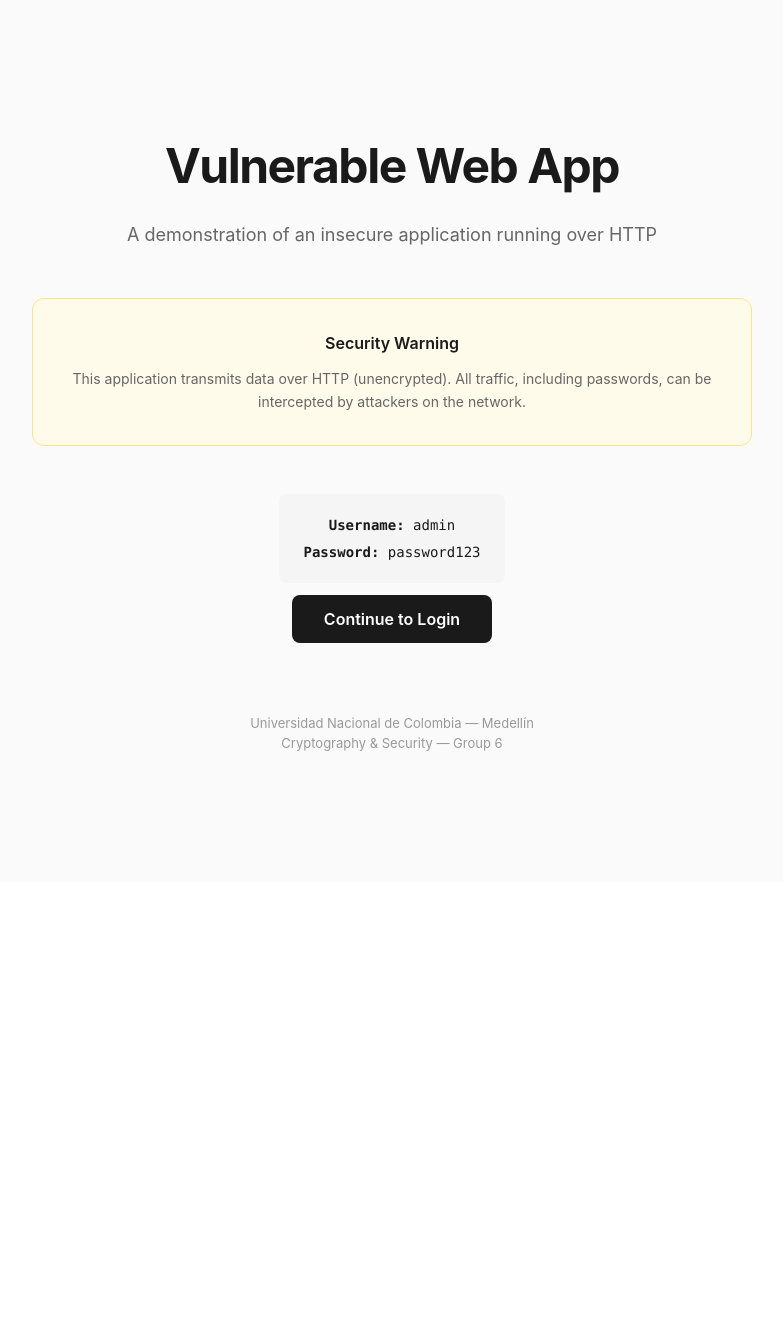
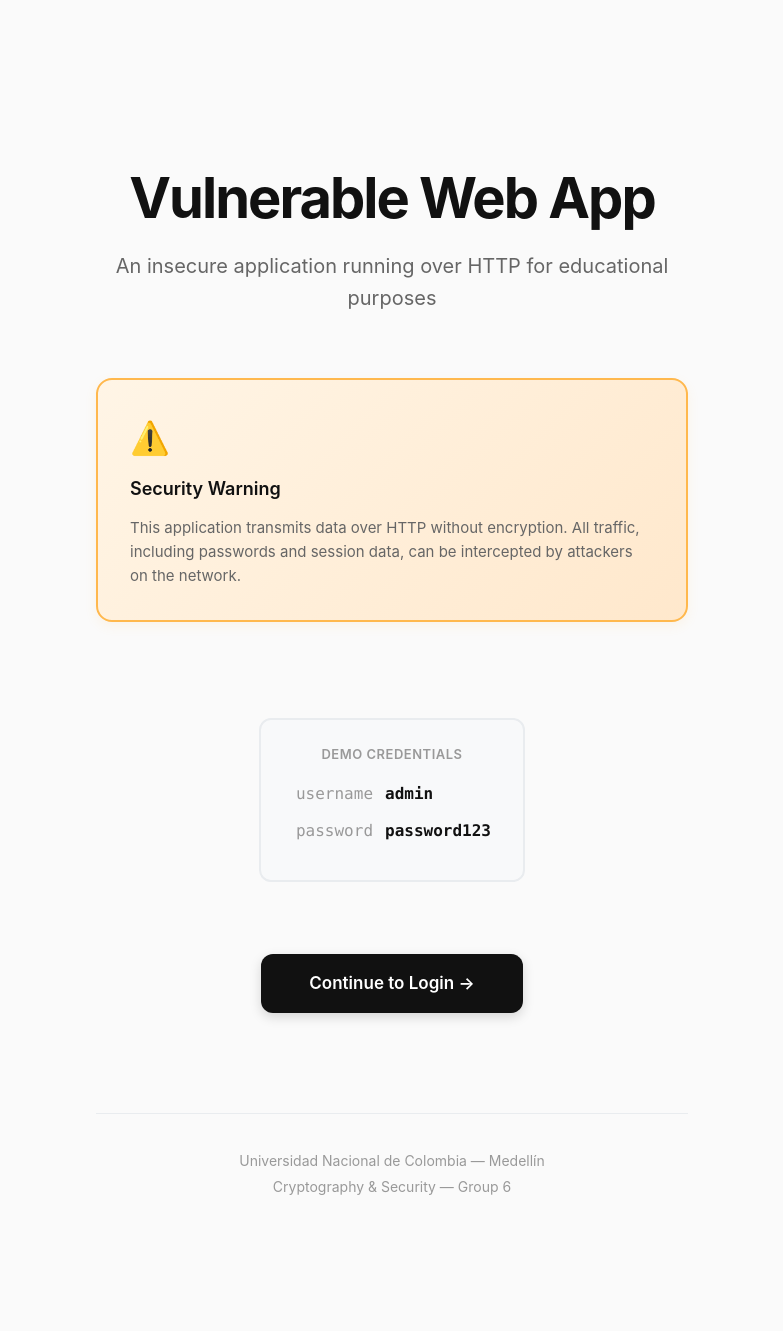
Before and after one commit to gustavop-dev/crypthography_project, a Django app: page / in a window 1280 px wide. Shown: the part 117-1448 px from the top of the page, without its empty margins (248-1031 px from the left). Before the commit the page ends 868 px from the top, so only its background shows below. Run offline with Django 4.2, Linux system fonts and the light colour scheme.

Commit message:
design: improve visual hierarchy and aesthetics
- Larger, bolder typography
- Subtle gradients on warning boxes
- Soft shadows on cards and buttons
- Better spacing and padding
- Improved focus states on inputs
- Hover effects with transforms
- Cleaner, more organized layout

```diff
--- a/mitm-demo/webserver/http_vulnerable/login_app/templates/home.html
+++ b/mitm-demo/webserver/http_vulnerable/login_app/templates/home.html
@@ -5,101 +5,156 @@
 {% block content %}
 <style>
     .hero {
-        max-width: 720px;
-        margin: 80px auto;
+        max-width: 640px;
+        margin: 0 auto;
+        padding: 120px 24px 80px;
         text-align: center;
     }
 
     .hero h1 {
-        font-size: 48px;
+        font-size: 56px;
         font-weight: 700;
-        letter-spacing: -1.5px;
-        margin-bottom: 16px;
-        color: #1a1a1a;
+        letter-spacing: -2px;
+        margin-bottom: 20px;
+        color: #111;
+        line-height: 1.1;
     }
 
-    .hero p {
-        font-size: 18px;
+    .subtitle {
+        font-size: 20px;
         color: #666;
-        margin-bottom: 48px;
+        margin-bottom: 64px;
+        font-weight: 400;
     }
 
-    .card {
-        background: #fff;
-        border: 1px solid #e5e5e5;
-        border-radius: 12px;
+    .warning-box {
+        background: linear-gradient(135deg, #fff5e6 0%, #ffe8cc 100%);
+        border: 2px solid #ffb84d;
+        border-radius: 16px;
         padding: 32px;
-        margin-bottom: 24px;
+        margin-bottom: 48px;
+        text-align: left;
+        box-shadow: 0 4px 12px rgba(255, 184, 77, 0.1);
     }
 
-    .warning-card {
-        background: #fffbeb;
-        border-color: #fde68a;
+    .warning-icon {
+        font-size: 32px;
+        margin-bottom: 12px;
     }
 
-    .card h3 {
-        font-size: 16px;
+    .warning-title {
+        font-size: 18px;
         font-weight: 600;
         margin-bottom: 12px;
-        color: #1a1a1a;
+        color: #111;
     }
 
-    .card p {
-        font-size: 14px;
+    .warning-text {
+        font-size: 15px;
         color: #666;
-        margin: 0;
+        line-height: 1.6;
     }
 
-    .credentials {
+    .credentials-box {
+        background: #f8f9fa;
+        border: 2px solid #e9ecef;
+        border-radius: 12px;
+        padding: 24px 32px;
+        margin: 48px 0;
         display: inline-block;
-        background: #f5f5f5;
-        padding: 16px 24px;
-        border-radius: 8px;
-        font-size: 14px;
-        font-family: 'SF Mono', Monaco, monospace;
-        margin: 24px 0;
     }
 
-    .credentials div {
-        margin: 4px 0;
+    .cred-label {
+        font-size: 13px;
+        color: #999;
+        text-transform: uppercase;
+        letter-spacing: 0.5px;
+        margin-bottom: 16px;
+        font-weight: 600;
     }
 
-    .btn-large {
-        padding: 14px 32px;
+    .cred-item {
+        display: flex;
+        align-items: center;
+        gap: 12px;
+        margin: 12px 0;
+        font-family: 'SF Mono', Monaco, 'Courier New', monospace;
         font-size: 16px;
+    }
+
+    .cred-key {
+        color: #999;
+        min-width: 80px;
+        text-align: right;
+    }
+
+    .cred-value {
+        color: #111;
         font-weight: 600;
-        border-radius: 8px;
+    }
+
+    .btn-hero {
+        display: inline-block;
+        padding: 16px 48px;
+        font-size: 17px;
+        font-weight: 600;
+        background: #111;
+        color: #fff;
+        border-radius: 12px;
+        text-decoration: none;
+        transition: all 0.3s;
+        box-shadow: 0 4px 12px rgba(0, 0, 0, 0.15);
+        margin-top: 24px;
+    }
+
+    .btn-hero:hover {
+        background: #333;
+        transform: translateY(-2px);
+        box-shadow: 0 6px 20px rgba(0, 0, 0, 0.2);
     }
 
     .footer {
-        margin-top: 80px;
-        text-align: center;
-        font-size: 13px;
+        margin-top: 100px;
+        padding-top: 32px;
+        border-top: 1px solid #e9ecef;
+        font-size: 14px;
         color: #999;
+    }
+
+    .footer-line {
+        margin: 4px 0;
     }
 </style>
 
 <div class="hero">
     <h1>Vulnerable Web App</h1>
-    <p>A demonstration of an insecure application running over HTTP</p>
+    <p class="subtitle">An insecure application running over HTTP for educational purposes</p>
 
-    <div class="card warning-card">
-        <h3>Security Warning</h3>
-        <p>This application transmits data over HTTP (unencrypted). All traffic, including passwords, can be intercepted by attackers on the network.</p>
+    <div class="warning-box">
+        <div class="warning-icon">⚠️</div>
+        <div class="warning-title">Security Warning</div>
+        <p class="warning-text">This application transmits data over HTTP without encryption. All traffic, including passwords and session data, can be intercepted by attackers on the network.</p>
     </div>
 
-    <div class="credentials">
-        <div><strong>Username:</strong> admin</div>
-        <div><strong>Password:</strong> password123</div>
+    <div class="credentials-box">
+        <div class="cred-label">Demo Credentials</div>
+        <div class="cred-item">
+            <span class="cred-key">username</span>
+            <span class="cred-value">admin</span>
+        </div>
+        <div class="cred-item">
+            <span class="cred-key">password</span>
+            <span class="cred-value">password123</span>
+        </div>
     </div>
 
     <div>
-        <a href="{% url 'login' %}" class="btn btn-primary btn-large">Continue to Login</a>
+        <a href="{% url 'login' %}" class="btn-hero">Continue to Login →</a>
     </div>
 
     <div class="footer">
-        Universidad Nacional de Colombia — Medellín<br>
-        Cryptography & Security — Group 6
+        <div class="footer-line">Universidad Nacional de Colombia — Medellín</div>
+        <div class="footer-line">Cryptography & Security — Group 6</div>
     </div>
 </div>
 {% endblock %}
```
Also changed, not shown: mitm-demo/webserver/http_vulnerable/login_app/templates/login.html (+32 -24 lines).
